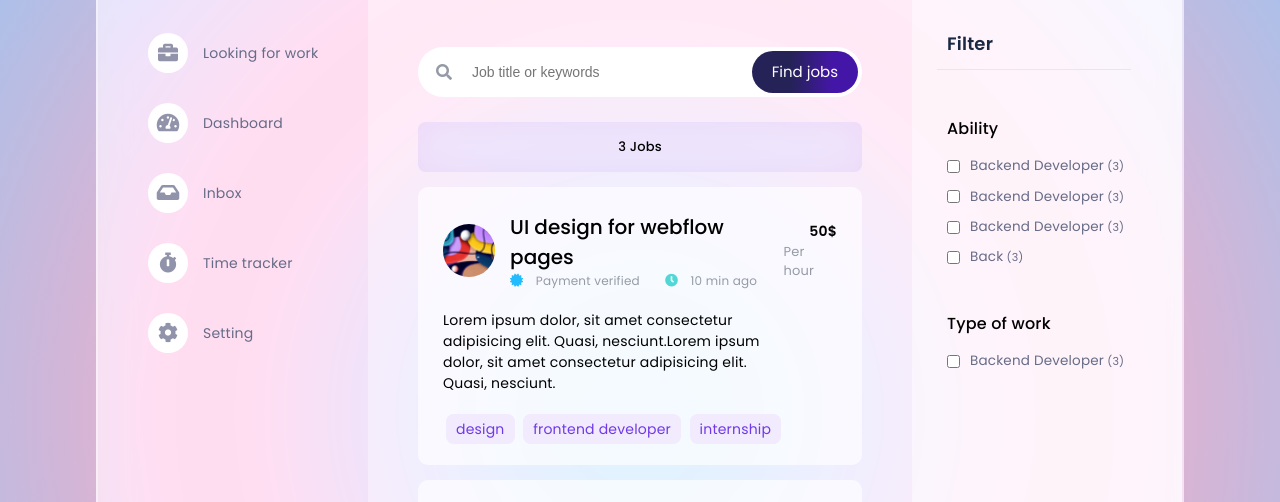
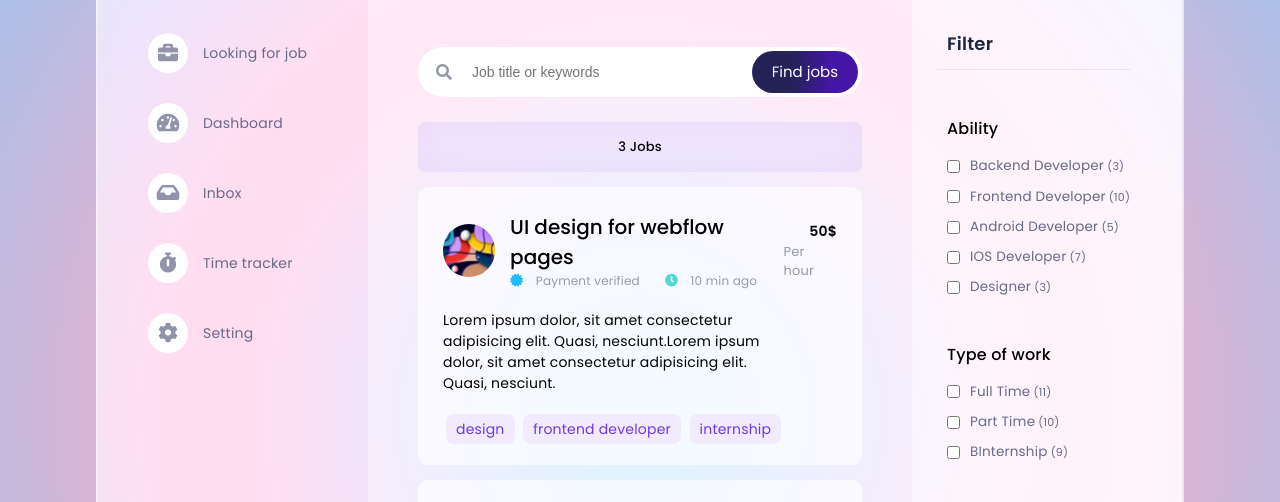
Before and after one commit to mohammadfakhrolahi/Front-end-mentorship-005, a plain HTML site: page index.html in a window 1280 px wide. Shown: the part 251-753 px from the top of the page. Drawn offline with Linux system fonts and the light colour scheme.

Commit message:
style
The left side of the looking for job was updated

```diff
--- a/index.html
+++ b/index.html
@@ -62,7 +62,7 @@
                     <li class="main-nav-item">
                         <a href="#">
                             <i class="fas fa-briefcase"></i>
-                            <span class="main-nav-item-title">Looking for work</span>
+                            <span class="main-nav-item-title">Looking for job</span>
                         </a>
                     </li>
 
@@ -313,33 +313,48 @@
                                     </span>
                                 </label>
                             </li>
+
                             <li>
                                 <label class="checkbox-item">
                                     <input type="checkbox" name="checkbox-item" >
                                     <span class="checkmark">
-                                        Backend Developer
+                                        Frontend Developer
                                     </span>
                                     <span class="checkmark-number">
-                                        &nbsp;(3)
+                                        &nbsp;(10)
                                     </span>
                                 </label>
                             </li>
+
                             <li>
                                 <label class="checkbox-item">
                                     <input type="checkbox" name="checkbox-item" >
                                     <span class="checkmark">
-                                        Backend Developer
+                                        Android Developer
                                     </span>
                                     <span class="checkmark-number">
-                                        &nbsp;(3)
+                                        &nbsp;(5)
                                     </span>
                                 </label>
                             </li>
+
                             <li>
                                 <label class="checkbox-item">
                                     <input type="checkbox" name="checkbox-item" >
                                     <span class="checkmark">
-                                        Back
+                                        IOS Developer
+                                    </span>
+                                    <span class="checkmark-number">
+                                        &nbsp;(7)
+                                    </span>
+                                </label>
+                            </li>
+
+                            <li>
+                                <label class="checkbox-item">
+                                    <input type="checkbox" name="checkbox-item" >
+                                    <span class="checkmark">
+                                        Designer
                                     </span>
                                     <span class="checkmark-number">
                                         &nbsp;(3)
@@ -358,10 +373,34 @@
                                     <label class="checkbox-item">
                                         <input type="checkbox" name="checkbox-item" >
                                         <span class="checkmark">
-                                            Backend Developer
+                                            Full Time
                                         </span>
                                         <span class="checkmark-number">
-                                            &nbsp;(3)
+                                            &nbsp;(11)
+                                        </span>
+                                    </label>
+                                </li>
+
+                                <li>
+                                    <label class="checkbox-item">
+                                        <input type="checkbox" name="checkbox-item" >
+                                        <span class="checkmark">
+                                            Part Time
+                                        </span>
+                                        <span class="checkmark-number">
+                                            &nbsp;(10)
+                                        </span>
+                                    </label>
+                                </li>
+
+                                <li>
+                                    <label class="checkbox-item">
+                                        <input type="checkbox" name="checkbox-item" >
+                                        <span class="checkmark">
+                                            BInternship
+                                        </span>
+                                        <span class="checkmark-number">
+                                            &nbsp;(9)
                                         </span>
                                     </label>
                                 </li>
```
